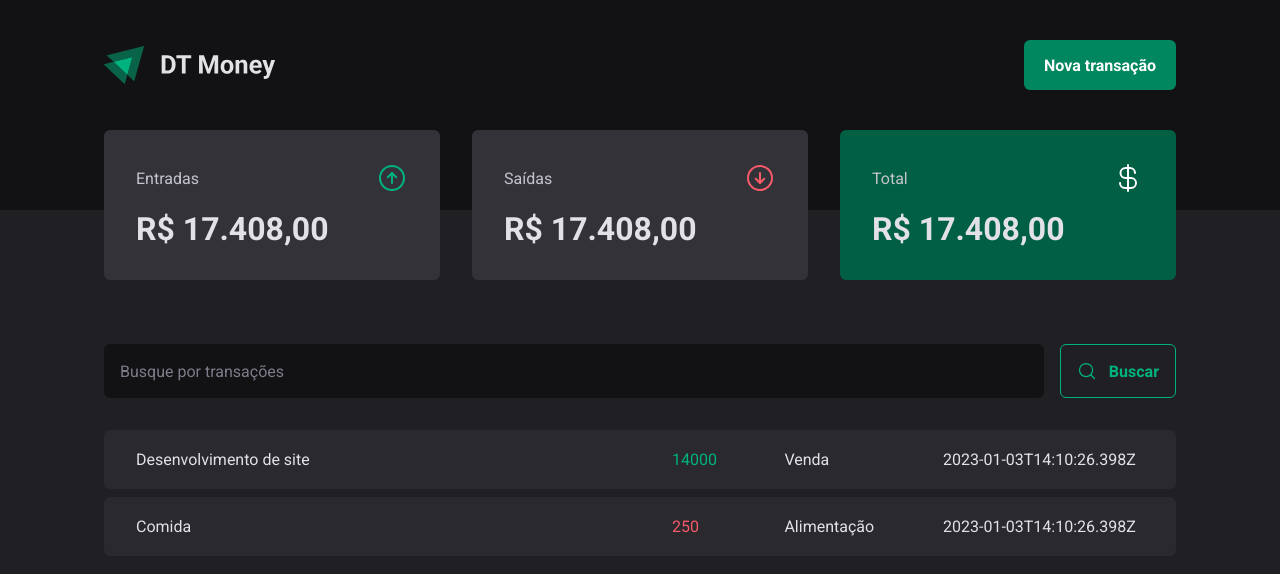
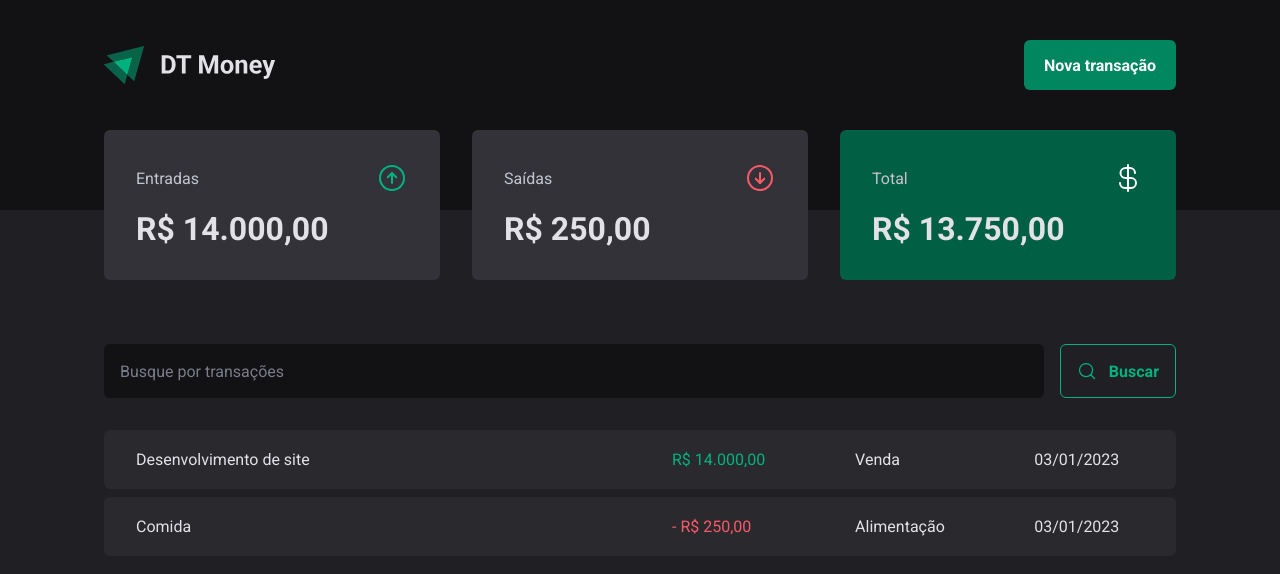
Before and after one commit to AndersonAslap/project-dt-money-02, a React (Vite) app: page / in a window 1280 px wide. Shown: the top 574 px of the page. Built offline with nearby package versions, Linux system fonts and the light colour scheme; data requests are answered from the project's data file.

Commit message:
feat: hook for summary

```diff
--- a/src/App.tsx
+++ b/src/App.tsx
@@ -1,4 +1,5 @@
 import { ThemeProvider } from "styled-components";
+import { TransactionProvider } from "./contexts/TransactionsContext";
 import { Tranasactions } from "./pages/Transactions";
 import { GlobalStyle } from "./styles/global";
 import { defaultTheme } from "./styles/themes/default";
@@ -8,7 +9,9 @@
   return (
     <ThemeProvider theme={defaultTheme}>
       <GlobalStyle />
-      <Tranasactions />
+      <TransactionProvider>
+        <Tranasactions />
+      </TransactionProvider>
     </ThemeProvider>
   )
 }
--- a/src/components/Summary/index.tsx
+++ b/src/components/Summary/index.tsx
@@ -1,7 +1,12 @@
 import { ArrowCircleDown, ArrowCircleUp, CurrencyDollar } from "phosphor-react";
+import { useSummary } from "../../hooks/useSummary";
+import { priceFormatter } from "../../utils/formatter";
 import { SummaryCard, SummaryContainer } from "./styles";
 
 export function Summary() {
+
+    const summary = useSummary();
+
     return (
         <SummaryContainer>
             <SummaryCard>
@@ -10,7 +15,7 @@
                     <ArrowCircleUp size={32} color="#00b37e"/>
                 </header>
 
-                <strong>R$ 17.408,00</strong>
+                <strong>{priceFormatter.format(summary.income)}</strong>
             </SummaryCard>
 
             <SummaryCard>
@@ -19,7 +24,7 @@
                     <ArrowCircleDown size={32} color="#f75a68"/>
                 </header>
 
-                <strong>R$ 17.408,00</strong>
+                <strong>{priceFormatter.format(summary.outcome)}</strong>
             </SummaryCard>
 
             <SummaryCard variant="green">
@@ -28,7 +33,7 @@
                     <CurrencyDollar size={32} color="#fff"/>
                 </header>
 
-                <strong>R$ 17.408,00</strong>
+                <strong>{priceFormatter.format(summary.total)}</strong>
             </SummaryCard>
         </SummaryContainer>
     )
--- /dev/null
+++ b/src/contexts/TransactionsContext.tsx
@@ -0,0 +1,42 @@
+import { createContext, ReactNode, useEffect, useState } from "react";
+
+export interface Transaction {
+    id: number;
+    description: string;
+    type: 'income' | 'outcome';
+    price: number;
+    category: string;
+    createdAt: string;
+}
+
+interface TransactionContextType {
+    transactions: Transaction[];
+}
+
+interface TransactionProviderProps {
+    children: ReactNode;
+}
+
+export const TransactionsContext = createContext({} as TransactionContextType);
+
+export function TransactionProvider({ children } : TransactionProviderProps) {
+
+    const [transactions, setTransactions] = useState<Transaction[]>([]);
+
+    async function loadTransactions() {
+        const response = await fetch('http://localhost:3333/transactions');
+        const data = await response.json();
+
+        setTransactions(data);
+    }
+
+    useEffect(() => {
+        loadTransactions();
+    }, []);
+
+    return (
+        <TransactionsContext.Provider value={{ transactions }}>
+            {children}
+        </TransactionsContext.Provider>
+    )
+}
--- /dev/null
+++ b/src/hooks/useSummary.ts
@@ -0,0 +1,28 @@
+import { useContext } from "react";
+import { TransactionsContext } from "../contexts/TransactionsContext";
+
+export function useSummary() {
+    const { transactions } = useContext(TransactionsContext);
+
+    const summary = transactions.reduce(
+        (acc, transaction) => {
+
+            if (transaction.type === 'income') {
+                acc.income += transaction.price;
+                acc.total += transaction.price;
+            } else {
+                acc.outcome += transaction.price;
+                acc.total -= transaction.price;
+            }
+
+            return acc;
+        },
+        {
+            income: 0,
+            outcome: 0,
+            total: 0
+        }
+    );
+
+    return summary
+}
--- a/src/pages/Transactions/index.tsx
+++ b/src/pages/Transactions/index.tsx
@@ -1,32 +1,15 @@
-import { useEffect, useState } from "react";
+import { useContext, useEffect, useState } from "react";
 import { Header } from "../../components/Header";
 import { Summary } from "../../components/Summary";
+import { TransactionsContext } from "../../contexts/TransactionsContext";
+import { dateFormmatter, priceFormatter } from "../../utils/formatter";
 import { SearchForm } from "./components/SearchForm";
 import { PriceHighLight, TranasactionsContainer, TransactionsTable } from "./styles";
 
-interface Transaction {
-    id: number;
-    description: string;
-    type: 'income' | 'outcome';
-    price: number;
-    category: string;
-    createdAt: string;
-}
 
 export function Tranasactions() {
 
-    const [transactions, setTransactions] = useState<Transaction[]>([]);
-
-    async function loadTransactions() {
-        const response = await fetch('http://localhost:3333/transactions');
-        const data = await response.json();
-
-        setTransactions(data);
-    }
-
-    useEffect(() => {
-        loadTransactions();
-    }, []);
+    const { transactions } = useContext(TransactionsContext);
 
     return (
         <div>
@@ -43,11 +26,12 @@
                                 <td width="50%">{transaction.description}</td>
                                 <td>
                                     <PriceHighLight variant={transaction.type}>
-                                        {transaction.price}
+                                        {transaction.type === 'outcome' && '- '}
+                                        {priceFormatter.format(transaction.price)}
                                     </PriceHighLight>
                                 </td>
                                 <td>{transaction.category}</td>
-                                <td>{transaction.createdAt}</td>
+                                <td>{dateFormmatter.format(new Date(transaction.createdAt))}</td>
                             </tr>
                         ))}
                     </tbody>
--- /dev/null
+++ b/src/utils/formatter.ts
@@ -0,0 +1,6 @@
+export const dateFormmatter = new Intl.DateTimeFormat('pt-BR');
+
+export const priceFormatter = new Intl.NumberFormat('pt-BR', {
+    style: 'currency',
+    currency: 'BRL'
+});
```
